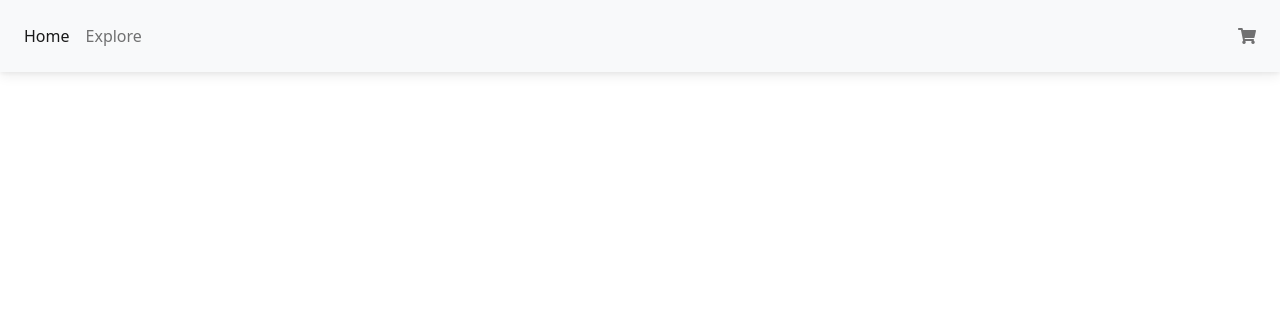
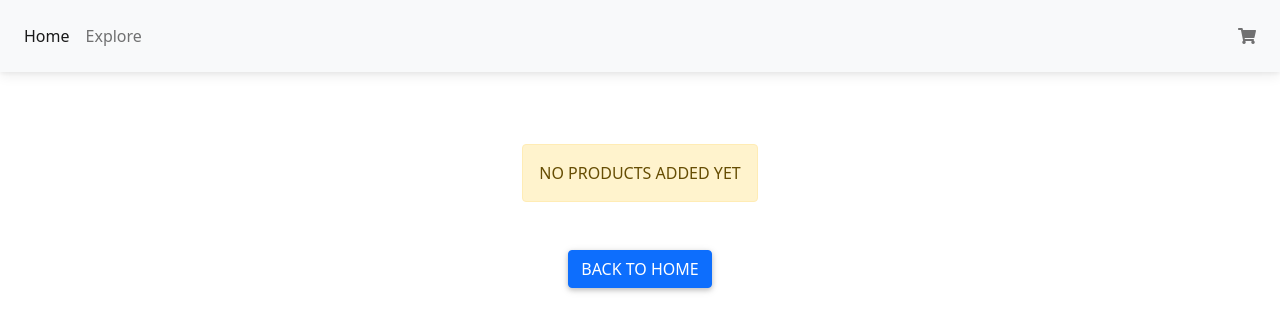
Before and after one commit to facuxfdz/custom-tables, a React (Create React App) app: page /cart in a window 1280 px wide. Shown: the top 332 px of the page. Built offline with nearby package versions, Linux system fonts and the light colour scheme.

Commit message:
Stock logic added

```diff
--- a/src/app/components/ItemDetailContainer/ItemDetailContainer.tsx
+++ b/src/app/components/ItemDetailContainer/ItemDetailContainer.tsx
@@ -29,7 +29,7 @@ const ItemDetailContainer = ({ id, category, size, price, description }: Item) =
           </ListGroup.Item>
         </ListGroup>
 
-        <Button className="nav-item" variant="secondary">
+        <Button className="nav-item" variant="primary">
           <Link to={`/products/${id}`} className="nav-link text-light">
             View detail
           </Link>
--- a/src/features/products/productsSlice.ts
+++ b/src/features/products/productsSlice.ts
@@ -1,4 +1,5 @@
 import { createSlice, PayloadAction } from "@reduxjs/toolkit";
+import { CartProduct } from "../cart/cartSlice";
 
 interface Product {
     id : string,
@@ -6,6 +7,7 @@ interface Product {
     size : string,
     price : number,
     description : string,
+    stock : number
 }
 
 interface ProductsState {
@@ -21,15 +23,23 @@ const productsSlice = createSlice({
     initialState,
     reducers: {
         setProduct : (state,action : PayloadAction<Product>) => {
-            const {id,category,size,price,description} = action.payload
+            const {id,category,size,price,description,stock} = action.payload
             const productInCart = state.products.find(prod => prod.id === id)
             if(!productInCart){
-                state.products.push({id,category,size,price,description})
+                state.products.push({id,category,size,price,description,stock})
             }
+        },
+        updateStock : (state, action : PayloadAction<CartProduct>) => {
+            const {id,amount} = action.payload
+            state.products.forEach(product => {
+                if(product.id === id){
+                    product.stock -= amount || 0
+                }
+            })
         }
     }
 })
 
-export const { setProduct } = productsSlice.actions
+export const { setProduct, updateStock } = productsSlice.actions
 
 export default productsSlice.reducer
--- a/src/pages/Cart/Cart.tsx
+++ b/src/pages/Cart/Cart.tsx
@@ -1,28 +1,59 @@
 import React from "react";
-import { Button } from "react-bootstrap";
+import { Alert, Button } from "react-bootstrap";
 import { useAppDispatch, useAppSelector } from "../../app/hooks";
 import { BsFillTrashFill } from "react-icons/bs";
 import { CartProduct, removeItem } from "../../features/cart/cartSlice";
+import { useNavigate } from "react-router-dom";
 
 const Cart = () => {
   const cart = useAppSelector((state) => state.cart);
+  const totalPurchase = useAppSelector(state => state.cart.products.length > 0 ? state.cart.products.map(product => product.price*(product?.amount || 1)).reduce((acum,curr) => acum + curr) : 0)
   const dispatch = useAppDispatch();
-    const handleRemoveFromCart = (item : CartProduct) => {
-        dispatch(removeItem(item))
-    }
+  const handleRemoveFromCart = (item: CartProduct) => {
+    dispatch(removeItem(item));
+  };
+  const navigate = useNavigate()
+
+  const handleBack = () => {
+    navigate(-1)
+  }
   return (
-    <div className="my-5">
-      {cart.products.map((cartItem) => (
-        <div key={cartItem.id}>
-          <p>DESCRIPTION : {cartItem.description}</p>
-          <p>PRICE : {cartItem.price}</p>
-          <p>AMOUNT : {cartItem.amount}</p>
-          <Button variant="danger" onClick={() => handleRemoveFromCart(cartItem)}>
+    <div className="my-5 d-flex flex-column align-items-center">
+      { totalPurchase > 0 ? (
+        cart.products.map((cartItem) => (
+        <div key={cartItem.id} className="d-flex flex-column">
+          <>
+            <p><b>DESCRIPTION</b>: {cartItem.description}</p>
+            <p><b>PRICE</b>: ${cartItem.price}</p>
+            <p><b>AMOUNT</b>: {cartItem.amount}</p>
+          </>
+          <div className="text-center">
+          <Button
+            variant="danger"
+            onClick={() => handleRemoveFromCart(cartItem)}
+            className="w-50"
+          >
             <BsFillTrashFill />
           </Button>
           <hr />
+          </div>
+          <h1>Total</h1><b>${totalPurchase}</b>
+    <Button className="my-5" variant="warning">
+        Confirm cart
+    </Button>
         </div>
-      ))}
+      )))
+      :(
+        <>
+        <Alert className="my-5" variant="warning" >NO PRODUCTS ADDED YET</Alert>
+        <Button variant="primary" onClick={handleBack}>
+          Back to home
+        </Button>
+        </>
+        )
+      }
+
+
     </div>
   );
 };
--- a/src/pages/ItemDetail/ItemDetail.tsx
+++ b/src/pages/ItemDetail/ItemDetail.tsx
@@ -1,37 +1,41 @@
 import React, { useState } from "react";
-import { Button, Card } from "react-bootstrap";
+import { Badge, Button, Card } from "react-bootstrap";
 import { useNavigate, useParams } from "react-router-dom";
 import { ItemCount } from "../../app/components";
 import { useAppDispatch, useAppSelector } from "../../app/hooks";
 import { addItem } from "../../features/cart/cartSlice";
+import { updateStock } from "../../features/products/productsSlice";
 
 const ItemDetail = () => {
   const { productId } = useParams() as { productId: string };
   const dispatch = useAppDispatch();
 
-  const [counter,setCounter] = useState(1)
+  const [counter, setCounter] = useState(1);
   const products = useAppSelector((state) => state.products.products);
-  const navigate = useNavigate()
+  const navigate = useNavigate();
 
   const productToRender = products.filter(
     (product) => product.id === productId
   )[0];
-  const { id, category, size, price, description } = productToRender;
+  const { id, category, size, price, description, stock } = productToRender;
   const handleAdd = () => {
-    dispatch(addItem({ id, category, size, price, description, amount: counter }));
+    dispatch(
+      addItem({ id, category, size, price, description, amount: counter })
+    );
+  };
+  const handleFinish = () => {
+    dispatch(
+      updateStock({ id, category, size, price, description, amount: counter })
+    );
+    navigate(-1);
   };
 
-  const handleFinish = () => {
-    navigate(-1)
-  }
-
-
   const handleIncrement = () => {
-      setCounter(prev => prev + 1)
-  }
+    setCounter((prev) => (prev + 1 <= stock ? prev + 1 : prev));
+  };
   const handleDecrement = () => {
-      setCounter(prev => prev - 1 > 1 ? prev-1 : 1)
-  }
+    setCounter((prev) => (prev - 1 > 1 ? prev - 1 : 1));
+  };
 
   return (
     <div className="d-flex justify-content-center my-5">
@@ -40,13 +44,21 @@ const ItemDetail = () => {
         <Card.Body>
           <Card.Title>{productToRender.description}</Card.Title>
           <Card.Text>$ {productToRender.price}</Card.Text>
-          <ItemCount counter={counter} handleIncrement={handleIncrement} handleDecrement={handleDecrement}/>
+          {stock > 0 ? (
+            <>
+              <ItemCount
+                counter={counter}
+                handleIncrement={handleIncrement}
+                handleDecrement={handleDecrement}
+              />
               <Button onClick={handleAdd} variant="success">
                 Add to cart
               </Button>
               <Button onClick={handleFinish} className="mx-5" variant="warning">
                 Finish purchase
               </Button>
+            </>
+          ) : <Badge bg="secondary">OUT OF STOCK</Badge>}
         </Card.Body>
       </Card>
     </div>
--- a/src/pages/ItemListContainer/ItemListContainer.tsx
+++ b/src/pages/ItemListContainer/ItemListContainer.tsx
@@ -11,6 +11,7 @@ interface Product {
   size : string,
   price : number,
   description : string,
+  stock : number
 }
 
 const ItemListContainer = () => { // This component act as ItemListContainer
```
Lines whose indentation alone changed are shown as unchanged.
